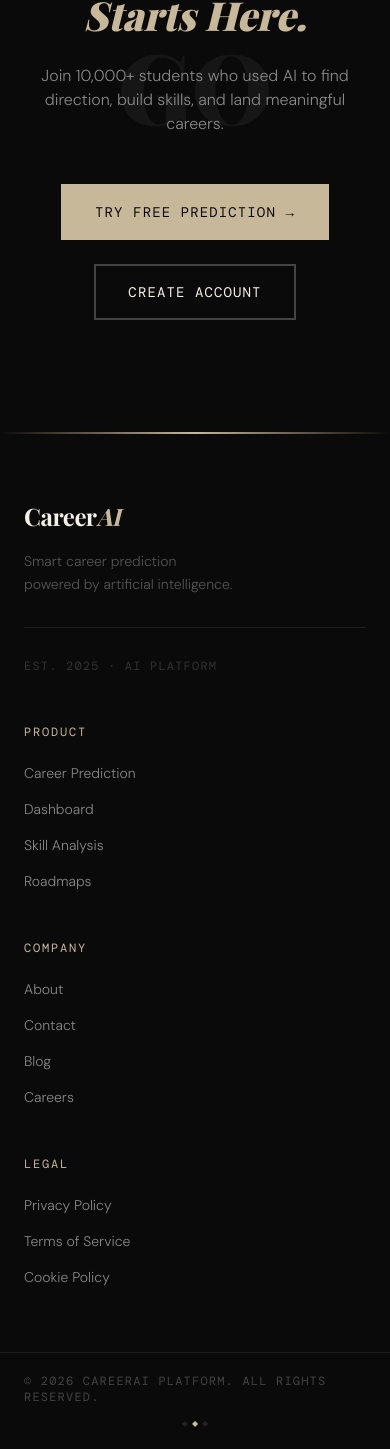
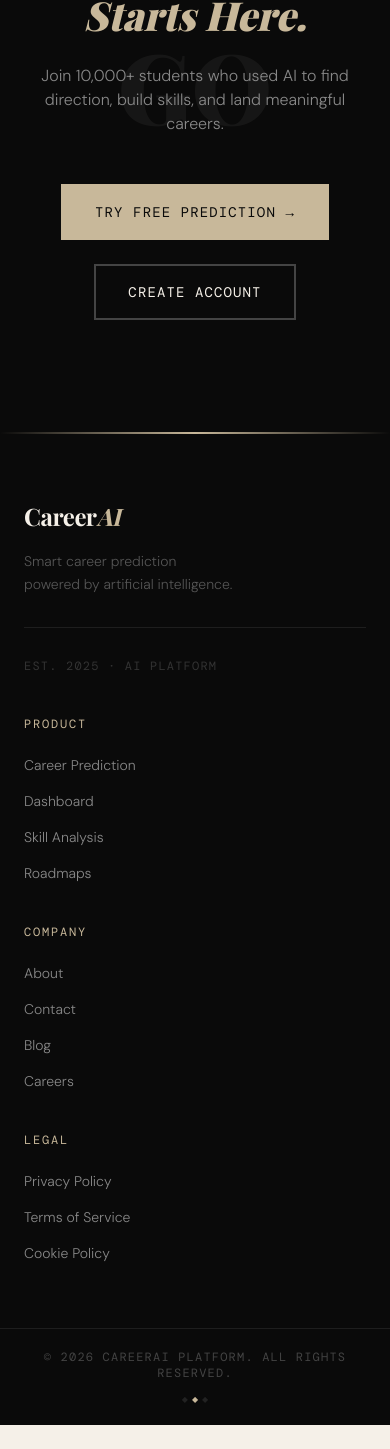
Before and after one commit to Dass23M/AI-Career-Path-Recommendation-System-, a Next.js app in the folder frontend/: page / in a window 390 px wide. Shown: the part 9865-11314 px from the top of the page. After the commit the page ends 11290 px from the top, so only its background shows below. Built offline with nearby package versions, Linux system fonts and the light colour scheme; a web font is replaced by a local one.

Commit message:
Footer component add mobile responsive

```diff
--- a/frontend/components/Footer.tsx
+++ b/frontend/components/Footer.tsx
@@ -41,10 +41,16 @@
         <div style={{ height: "2px", background: "linear-gradient(to right, #0a0a0a, #c8b89a, #0a0a0a)" }} />
 
         <div className="max-w-7xl mx-auto px-6 py-16">
-          <div className="grid md:grid-cols-4 gap-12">
 
-            {/* Brand */}
-            <div className="md:col-span-1">
+          {/*
+            Mobile:  1 col stacked
+            md:      2 col (brand + links side by side)
+            lg:      4 col original layout
+          */}
+          <div className="grid grid-cols-1 sm:grid-cols-2 lg:grid-cols-4 gap-10 lg:gap-12">
+
+            {/* Brand — full width on mobile, spans normally on lg */}
+            <div className="sm:col-span-2 lg:col-span-1">
               <Link
                 href="/"
                 style={{ fontFamily: "'Playfair Display', Georgia, serif", fontWeight: 700, fontSize: "1.5rem", color: "#f5f0e8", letterSpacing: "-0.02em" }}
@@ -69,33 +75,33 @@
               </div>
             </div>
 
-            {/* Links */}
+            {/* Link groups — 2 col on mobile, 1 col each on lg */}
             <FooterLinkGroup
               title="Product"
               links={[
                 { label: "Career Prediction", href: "/prediction" },
-                { label: "Dashboard", href: "/dashboard" },
-                { label: "Skill Analysis", href: "/" },
-                { label: "Roadmaps", href: "/" },
+                { label: "Dashboard",         href: "/dashboard"  },
+                { label: "Skill Analysis",    href: "/"           },
+                { label: "Roadmaps",          href: "/"           },
               ]}
             />
 
             <FooterLinkGroup
               title="Company"
               links={[
-                { label: "About", href: "/" },
-                { label: "Contact", href: "/" },
-                { label: "Blog", href: "/" },
-                { label: "Careers", href: "/" },
+                { label: "About",   href: "/about" },
+                { label: "Contact", href: "/"      },
+                { label: "Blog",    href: "/"      },
+                { label: "Careers", href: "/"      },
               ]}
             />
 
             <FooterLinkGroup
               title="Legal"
               links={[
-                { label: "Privacy Policy", href: "/" },
+                { label: "Privacy Policy",   href: "/" },
                 { label: "Terms of Service", href: "/" },
-                { label: "Cookie Policy", href: "/" },
+                { label: "Cookie Policy",    href: "/" },
               ]}
             />
 
@@ -104,7 +110,7 @@
 
         {/* Bottom bar */}
         <div style={{ borderTop: "1px solid #1e1e1e" }}>
-          <div className="max-w-7xl mx-auto px-6 py-5 flex flex-col md:flex-row justify-between items-center gap-3">
+          <div className="max-w-7xl mx-auto px-6 py-5 flex flex-col md:flex-row justify-between items-center gap-3 text-center md:text-left">
             <span
               className="text-xs tracking-widest"
               style={{ fontFamily: "'DM Mono', monospace", color: "#444", textTransform: "uppercase", letterSpacing: "0.1em" }}
```
